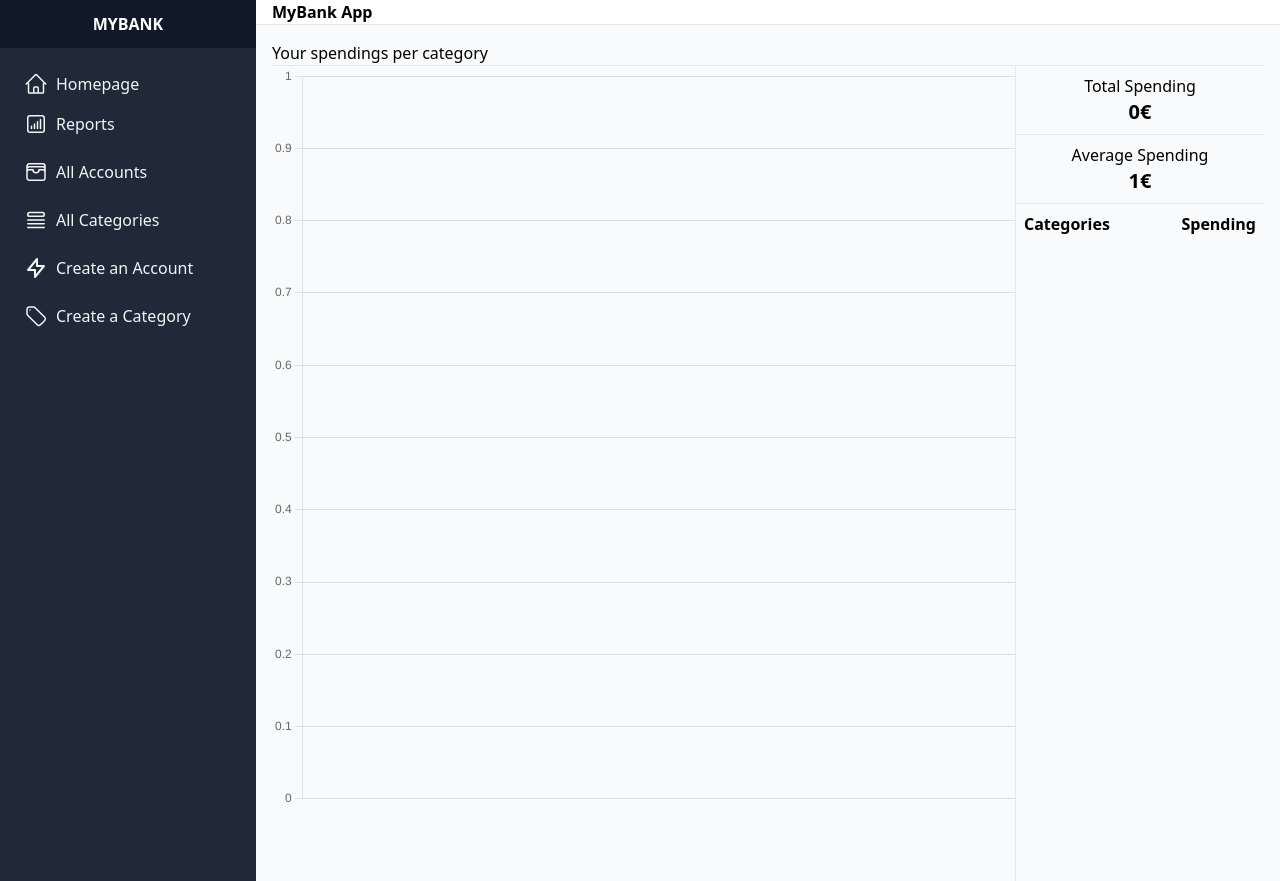
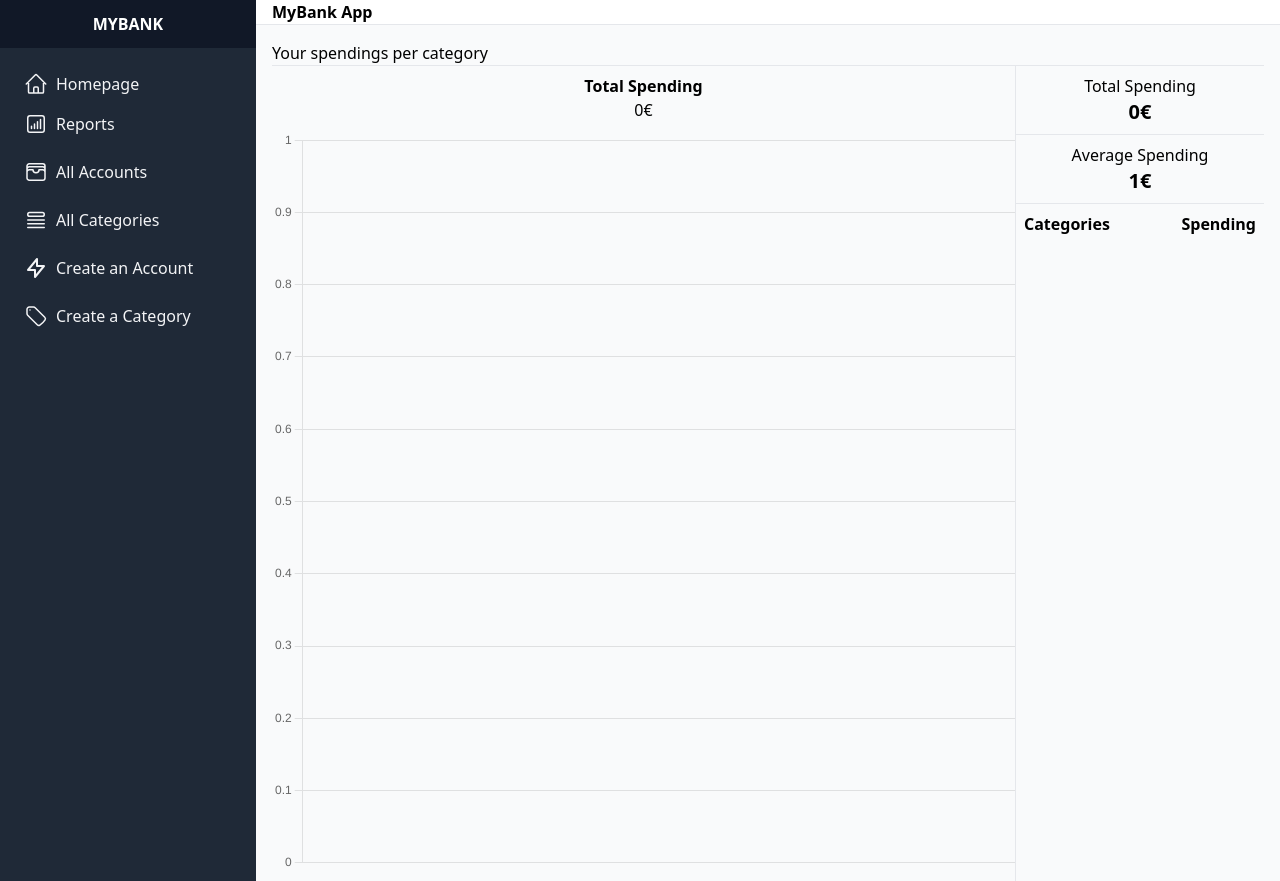
Before and after one commit to Nour-Noaxp/MyBank, a Django app: page /reports in a window 1280 px wide. Run offline with Django 4.2, Linux system fonts and the light colour scheme; data that the repository does not hold is empty; some libraries are stand-ins or nearby versions.

Commit message:
Rename constants in js and add total spending to template

```diff
--- a/budget/static/budget/js/chart.js
+++ b/budget/static/budget/js/chart.js
@@ -1,16 +1,17 @@
 document.addEventListener("DOMContentLoaded", () => {
   const chart = document.querySelector(".myChart");
-  const chart_labels = JSON.parse(chart.dataset.chartLabels);
-  const chart_data = JSON.parse(chart.dataset.chartData);
+  const chartLabels = JSON.parse(chart.dataset.chartLabels);
+  const chartData = JSON.parse(chart.dataset.chartData);
+  const totalSpending = JSON.parse(chart.dataset.totalSpendingData);
 
   new Chart(chart, {
     type: "doughnut",
     data: {
-      labels: chart_labels,
+      labels: chartLabels,
       datasets: [
         {
           label: "Spending per Category",
-          data: chart_data,
+          data: chartData,
           borderWidth: 1,
         },
       ],
--- a/budget/templates/reports.html
+++ b/budget/templates/reports.html
@@ -4,7 +4,11 @@
   <h1>Your spendings per category</h1>
   <div class="reports flex h-screen border-t">
     <div class="report_graph w-3/4 border-r">
-      <canvas class="myChart" data-chart-labels="{{ chart_labels }}" data-chart-data="{{ chart_data }}"></canvas>
+      <div class="total-spending py-2">
+        <h1 class="total-spending-title text-center font-bold">Total Spending</h1>
+        <div class="total-spending-value text-center">{{ total_spending }}€</div>
+      </div>
+      <canvas class="myChart" data-chart-labels="{{ chart_labels }}" data-chart-data="{{ chart_data }}" data-total-spending-data="{{ total_spending }}"></canvas>
     </div>
     <script src="https://cdn.jsdelivr.net/npm/chart.js"></script>
     <script src="{% static "budget/js/chart.js" %}"></script>
--- a/budget/views.py
+++ b/budget/views.py
@@ -80,6 +80,7 @@
             "spending_data": spending_data,
             "chart_labels": json.dumps(chart_labels),
             "chart_data": json.dumps(chart_data),
+            "total_spending": json.dumps(spending_data["total_spending"]),
         },
     )
 
```
